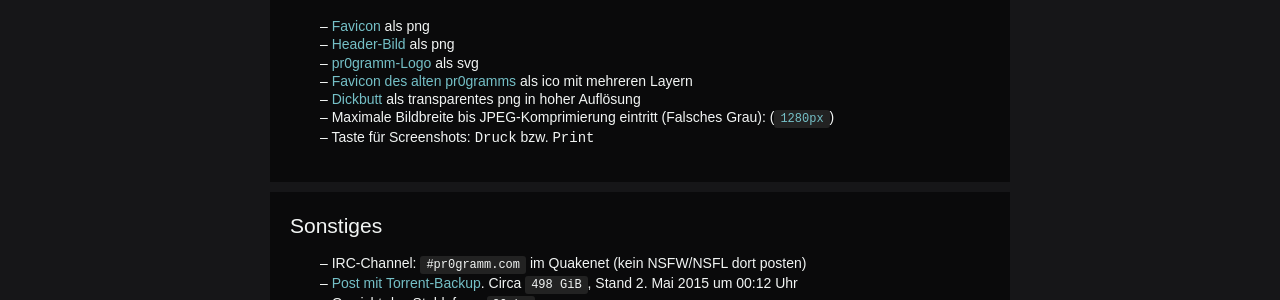
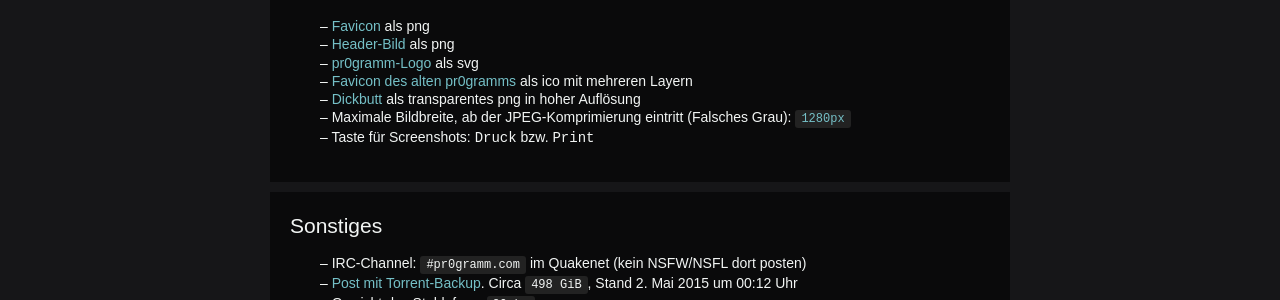
Before and after one commit to holzmaster/userscripts, a Jekyll site: the page built from eckdaten.html, in a window 1280 px wide. Shown: the part 1226-1526 px from the top of the page. Built offline with Jekyll 4.4.1, drawn with Linux system fonts in a browser that asks for light colours.

Commit message:
Move data to metadata stuff

```diff
--- a/eckdaten.html
+++ b/eckdaten.html
@@ -166,7 +168,7 @@
 			<li><a href="{{ page.svg }}">pr0gramm-Logo</a> als svg</li>
 			<li><a href="{{ page.favicon_old }}">Favicon des alten pr0gramms</a> als ico mit mehreren Layern</li>
 			<li><a href="{{ page.dickbutt_highres }}">Dickbutt</a> als transparentes png in hoher Auflösung</li>
-			<li>Maximale Bildbreite bis JPEG-Komprimierung eintritt (Falsches Grau): (<code><a href="http://pr0gramm.com/new/816940:comment4467489">1280px</a></code>)</li>
+			<li>Maximale Bildbreite, ab der JPEG-Komprimierung eintritt (Falsches Grau): <a href="{{ page.max_image_width_source }}"><code>{{ page.max_image_width }}</code></a></li>
 			<li>Taste für Screenshots: <kbd>Druck</kbd> bzw. <kbd>Print</kbd></li>
 		</ul>
 	</article>
```
Also changed, not shown: other parts of eckdaten.html (+2 -0 lines).
